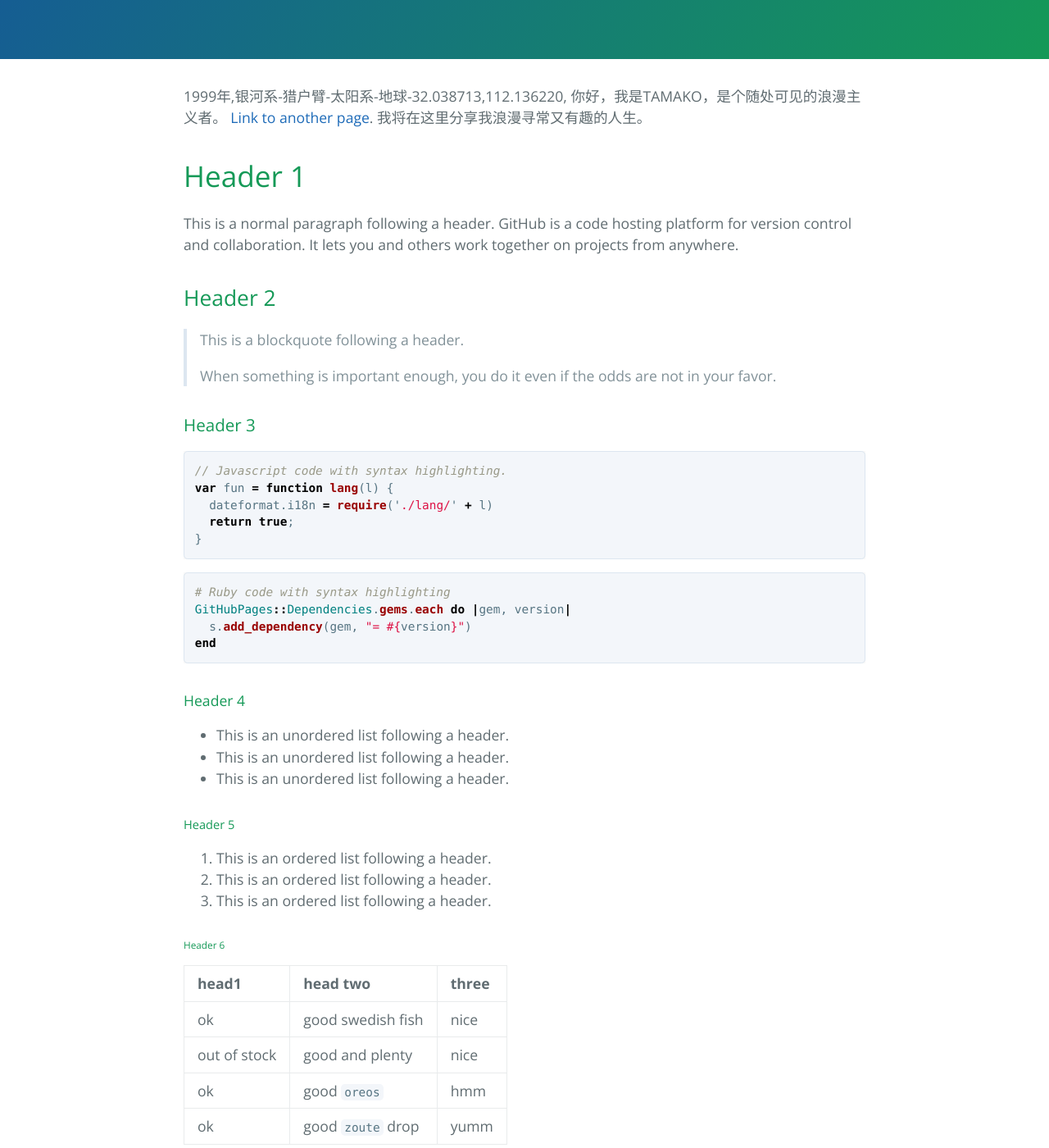
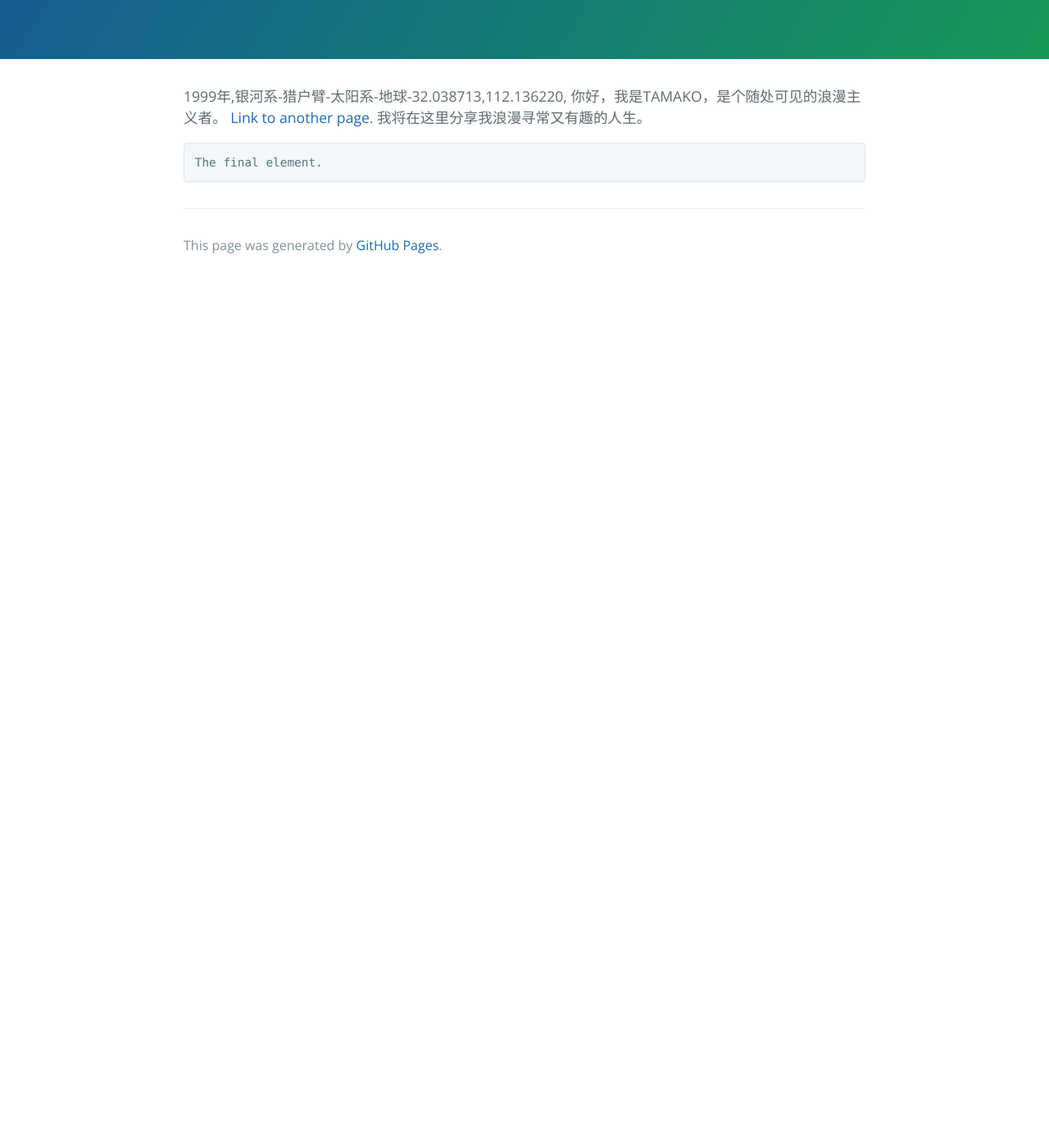
Before and after one commit to tamako23333/tamako23333.github.io, a Jekyll site: the page built from index.md, in a window 1280 px wide and 1400 px high, scrolled down 245 px. Shown: the whole window at 82% size. Built offline with Jekyll 4.4.1, drawn with Linux system fonts in a browser that asks for light colours; after the commit the page ends 900 px from its top, so only the background shows below that; some of the changed text lies outside the part shown.

Commit message:
Update index.md

````diff
--- a/index.md
+++ b/index.md
@@ -6,113 +6,6 @@
 你好，我是TAMAKO，是个随处可见的浪漫主义者。
 [Link to another page](./another-page.html).
 我将在这里分享我浪漫寻常又有趣的人生。
-# Header 1
-
-This is a normal paragraph following a header. GitHub is a code hosting platform for version control and collaboration. It lets you and others work together on projects from anywhere.
-
-## Header 2
-
-> This is a blockquote following a header.
->
-> When something is important enough, you do it even if the odds are not in your favor.
-
-### Header 3
-
-```js
-// Javascript code with syntax highlighting.
-var fun = function lang(l) {
-  dateformat.i18n = require('./lang/' + l)
-  return true;
-}
-```
-
-```ruby
-# Ruby code with syntax highlighting
-GitHubPages::Dependencies.gems.each do |gem, version|
-  s.add_dependency(gem, "= #{version}")
-end
-```
-
-#### Header 4
-
-*   This is an unordered list following a header.
-*   This is an unordered list following a header.
-*   This is an unordered list following a header.
-
-##### Header 5
-
-1.  This is an ordered list following a header.
-2.  This is an ordered list following a header.
-3.  This is an ordered list following a header.
-
-###### Header 6
-
-| head1        | head two          | three |
-|:-------------|:------------------|:------|
-| ok           | good swedish fish | nice  |
-| out of stock | good and plenty   | nice  |
-| ok           | good `oreos`      | hmm   |
-| ok           | good `zoute` drop | yumm  |
-
-### There's a horizontal rule below this.
-
-* * *
-
-### Here is an unordered list:
-
-*   Item foo
-*   Item bar
-*   Item baz
-*   Item zip
-
-### And an ordered list:
-
-1.  Item one
-1.  Item two
-1.  Item three
-1.  Item four
-
-### And a nested list:
-
-- level 1 item
-  - level 2 item
-  - level 2 item
-    - level 3 item
-    - level 3 item
-- level 1 item
-  - level 2 item
-  - level 2 item
-  - level 2 item
-- level 1 item
-  - level 2 item
-  - level 2 item
-- level 1 item
-
-### Small image
-
-![Octocat](https://github.githubassets.com/images/icons/emoji/octocat.png)
-
-### Large image
-
-![Branching](https://guides.github.com/activities/hello-world/branching.png)
-
-
-### Definition lists can be used with HTML syntax.
-
-<dl>
-<dt>Name</dt>
-<dd>Godzilla</dd>
-<dt>Born</dt>
-<dd>1952</dd>
-<dt>Birthplace</dt>
-<dd>Japan</dd>
-<dt>Color</dt>
-<dd>Green</dd>
-</dl>
-
-```
-Long, single-line code blocks should not wrap. They should horizontally scroll if they are too long. This line should be long enough to demonstrate this.
-```
 
 ```
 The final element.
````
